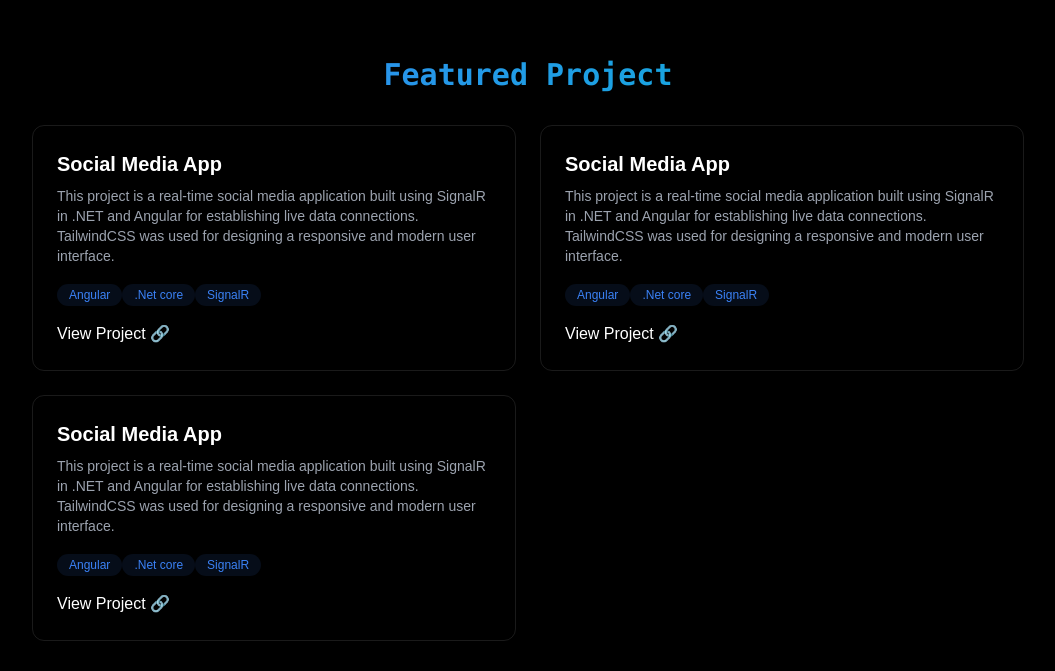
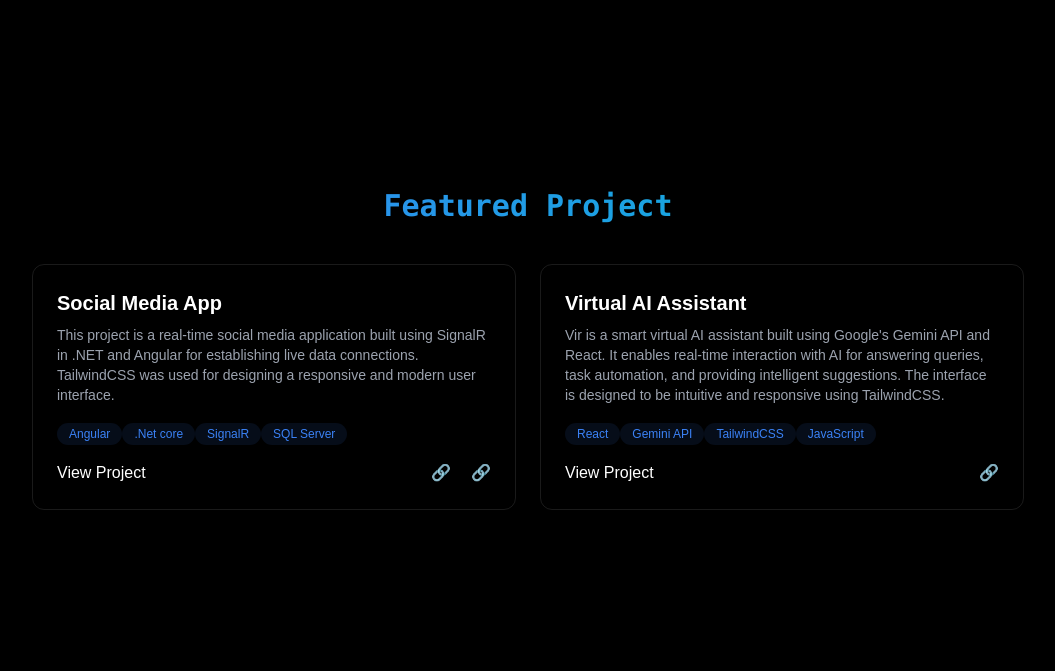
Before and after one commit to Anassaifi10/Portfolio, a React (Create React App) app: page / in a window 1280 px wide. Shown: the part 1695-2366 px from the top of the page, without its empty margins (112-1167 px from the left). Built offline with nearby package versions, Linux system fonts and the light colour scheme.

Commit message:
Add ProjectCard component and ProjectData for project display

```diff
--- /dev/null
+++ b/src/components/ProjectCard.jsx
@@ -0,0 +1,34 @@
+import React from 'react'
+
+function ProjectCard({ title, Description, teckstack, Urls }) {
+    return (
+        <div className='p-6 rounded-xl border border-white/10 hover:-translate-y-0 hover:border-blue-500/30 hover:shadow-[0_2px_8px_rgba(59,130,2246,0.2)] transition ease-in-out duration-500'>
+            <h3 className='text-xl font-bold mb-2'>{title}</h3>
+            <p className='text-gray-400 text-sm mb-4'>
+                {Description}
+            </p>
+            <div>
+                {
+                    teckstack.map((skil, ind) =>
+                    (
+                        <span key={ind}
+                            className='bg-blue-500/10 text-blue-500 py-1 px-3 rounded-full text-xs hover:bg-blue-500/20
+                                                    hover:shadow-[0_2px_8px_rgba(59,130,246,0.1)] transition'>
+                            {skil}
+                        </span>
+                    ))
+                }
+            </div>
+            <div className='flex justify-between items-center mt-4'>
+                <p>View Project </p>
+                <div className='flex gap-5'>
+                    {Urls.map((Urls, index) => (
+                        <a href={Urls} key={index} target='_blank'>🔗 {" "}</a>
+                    ))}
+                </div>
+            </div>
+        </div>
+    )
+}
+
+export default ProjectCard
--- a/src/components/sections/About.jsx
+++ b/src/components/sections/About.jsx
@@ -13,8 +13,8 @@ function About() {
 
           <h2 className='text-3xl font-bold mb-8 font-mono bg-clip-text text-transparent bg-gradient-to-r from-blue-500 to-cyan-500'>About Me</h2>
 
-          <div className='rounded-xl space-y-14 p-8 border-white/10 border hover:-translate-y-0.5 transition-all duration-500
-        hover:border-blue-500/30 hover:shadow-[0_2px_8px_rgba(59,130,2246,0.2)] ease-in-out
+          <div className='rounded-xl space-y-14 p-8  border hover:-translate-y-0.5 transition-all duration-500
+        border-blue-500 hover:shadow-[0_2px_8px_rgba(59,130,2246,0.2)] ease-in-out
         '>
             <p className='text-gray-300  font-mono text-sm mb-6'>
               Passionate about web development, with expertise in building scalable applications and creating innovative solutions.
--- a/src/components/sections/Project.jsx
+++ b/src/components/sections/Project.jsx
@@ -1,5 +1,7 @@
 import React from 'react'
 import RevealOnScroal from '../RevealOnScroal'
+import { ProjectInfo } from '../../constent/ProjectData'
+import ProjectCard from '../ProjectCard'
 
 function Project() {
     return (
@@ -7,74 +9,16 @@ function Project() {
             <section id='Project' className='min-h-screen flex items-center justify-center py-20'>
 
                 <div className='max-w-5xl mx-auto px-4'>
-                    <h2 className='text-center text-3xl font-bold mb-8 font-mono bg-clip-text text-transparent bg-gradient-to-r from-blue-500 to-cyan-500'>Featured Project</h2>
+                    <h2 className='text-center text-3xl font-bold mb-10 font-mono bg-clip-text text-transparent bg-gradient-to-r from-blue-500 to-cyan-500'>Featured Project</h2>
 
                     <div className='grid grid-cols-1 md:grid-cols-2 gap-6'>
-                        <div className='p-6 rounded-xl border border-white/10 hover:-translate-y-0 hover:border-blue-500/30 hover:shadow-[0_2px_8px_rgba(59,130,2246,0.2)] transition ease-in-out duration-500'>
-                            <h3 className='text-xl font-bold mb-2'>Social Media App</h3>
-                            <p className='text-gray-400 text-sm mb-4'>
-                                This project is a real-time social media application built using SignalR in .NET and Angular for establishing live data connections. TailwindCSS was used for designing a responsive and modern user interface.
-                            </p>
-                            <div>
-                                {
-                                    ["Angular", ".Net core", "SignalR"].map((skil, ind) =>
-                                    (
-                                        <span key={ind}
-                                            className='bg-blue-500/10 text-blue-500 py-1 px-3 rounded-full text-xs hover:bg-blue-500/20
-                                                    hover:shadow-[0_2px_8px_rgba(59,130,246,0.1)] transition'>
-                                            {skil}
-                                        </span>
-                                    ))
-                                }
-                            </div>
-                            <div className='flex justify-between items-center mt-4'>
-                                <a href="#Xyz">View Project 🔗 {" "}</a>
-                            </div>
-                        </div>
-
-                        <div className='p-6 rounded-xl border border-white/10 hover:-translate-y-0 hover:border-blue-500/30 hover:shadow-[0_2px_8px_rgba(59,130,2246,0.2)] transition ease-in-out duration-500'>
-                            <h3 className='text-xl font-bold mb-2'>Social Media App</h3>
-                            <p className='text-gray-400 text-sm mb-4'>
-                                This project is a real-time social media application built using SignalR in .NET and Angular for establishing live data connections. TailwindCSS was used for designing a responsive and modern user interface.
-                            </p>
-                            <div>
-                                {
-                                    ["Angular", ".Net core", "SignalR"].map((skil, ind) =>
-                                    (
-                                        <span key={ind}
-                                            className='bg-blue-500/10 text-blue-500 py-1 px-3 rounded-full text-xs hover:bg-blue-500/20
-                                                    hover:shadow-[0_2px_8px_rgba(59,130,246,0.1)] transition'>
-                                            {skil}
-                                        </span>
-                                    ))
-                                }
-                            </div>
-                            <div className='flex justify-between items-center mt-4'>
-                                <a href="#Xyz">View Project 🔗 {" "}</a>
-                            </div>
-                        </div>
-
-                        <div className='p-6 rounded-xl border border-white/10 hover:-translate-y-0 hover:border-blue-500/30 hover:shadow-[0_2px_8px_rgba(59,130,2246,0.2)] transition ease-in-out duration-500'>
-                            <h3 className='text-xl font-bold mb-2'>Social Media App</h3>
-                            <p className='text-gray-400 text-sm mb-4'>
-                                This project is a real-time social media application built using SignalR in .NET and Angular for establishing live data connections. TailwindCSS was used for designing a responsive and modern user interface.
-                            </p>
-                            <div>
-                                {
-                                    ["Angular", ".Net core", "SignalR"].map((skil, ind) =>
-                                    (
-                                        <span key={ind}
-                                            className='bg-blue-500/10 text-blue-500 py-1 px-3 rounded-full text-xs hover:bg-blue-500/20
-                                                    hover:shadow-[0_2px_8px_rgba(59,130,246,0.1)] transition'>
-                                            {skil}
-                                        </span>
-                                    ))
-                                }
-                            </div>
-                            <div className='flex justify-between items-center mt-4'>
-                                <a href="#Xyz">View Project 🔗 {" "}</a>
-                            </div>
-                        </div>
+                        {
+                            ProjectInfo.map((projectInfo,ind)=>(<ProjectCard
+                                Description={projectInfo.Description}
+                                key={ind}
+                                Urls={projectInfo.Urls}
+                                teckstack={projectInfo.techstack} title={projectInfo.title} />))
+                        }
                     </div>
                 </div>
 
--- /dev/null
+++ b/src/constent/ProjectData.js
@@ -0,0 +1,14 @@
+export const ProjectInfo = [
+    {
+        title: "Social Media App",
+        Description: "This project is a real-time social media application built using SignalR in .NET and Angular for establishing live data connections. TailwindCSS was used for designing a responsive and modern user interface.",
+        techstack: ["Angular", ".Net core", "SignalR", "SQL Server"],
+        Urls: ["https://github.com/Anassaifi10/Zolo-Client", "https://github.com/Anassaifi10/Zolo-server"]
+    },
+    {
+        title: "Virtual AI Assistant",
+        Description: "Vir is a smart virtual AI assistant built using Google's Gemini API and React. It enables real-time interaction with AI for answering queries, task automation, and providing intelligent suggestions. The interface is designed to be intuitive and responsive using TailwindCSS.",
+        techstack: ["React", "Gemini API", "TailwindCSS", "JavaScript"],
+        Urls: ["https://ai-assistant-lyart-chi.vercel.app/"]
+    }
+]
```
